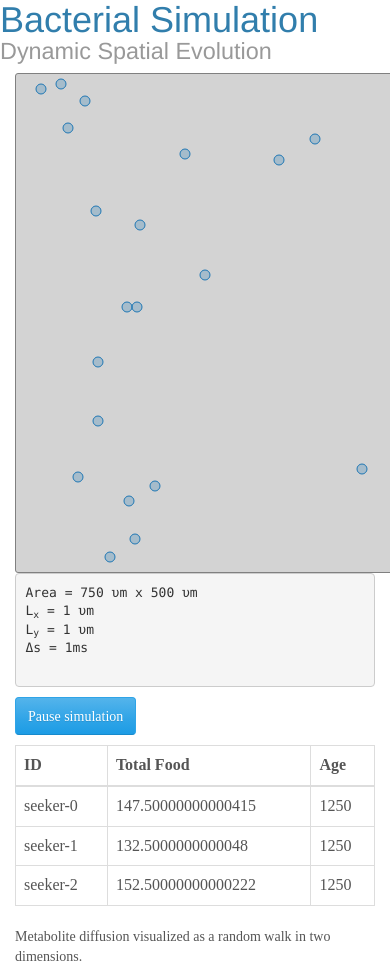
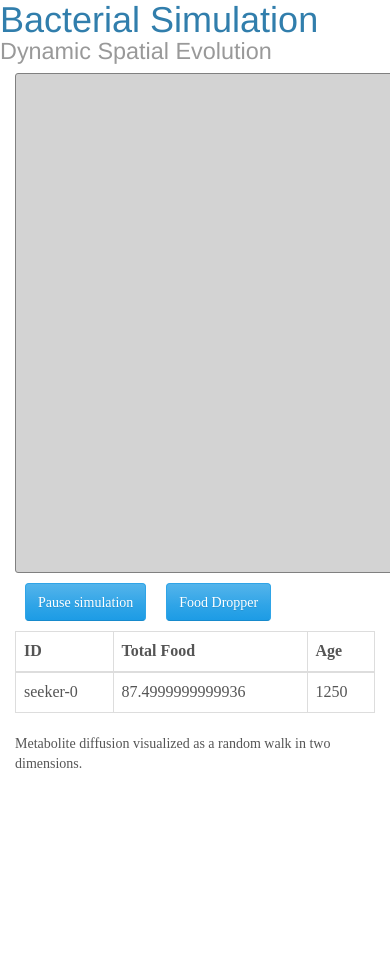
Before and after one commit to mobiusklein/Dynamic-Spatial-Evolution, a plain HTML site: page index.html in a window 390 px wide. Shown: the top 966 px of the page. After the commit the page ends 844 px from the top, so only its background shows below. Drawn offline with Linux system fonts and the light colour scheme.

Commit message:
Refactoring

```diff
--- a/index.html
+++ b/index.html
@@ -66,13 +66,8 @@
         rows.exit().remove()
     }
 
-    function resetSimulation(){
-        $("#simulation-container").html('')
-        main("#simulation-container", 50, 3, 5)
-    }
-
     $(function() {
-        main("#simulation-container", 50, 3, 5)
+        main("#simulation-container", 0, 1, 0)
         var running = true
         $('#toggle-running-btn').click(function() {
             var handle = $(this)
@@ -104,13 +99,10 @@
         <div class='col-md-8' id="simulation-container">
         </div>
         <div class='col-md-4' id='control-container'>
-            <pre>
-Area = 750 &upsilon;m x 500 &upsilon;m
-L<sub>x</sub> = 1 &upsilon;m
-L<sub>y</sub> = 1 &upsilon;m
-&Delta;s = 1ms
-            </pre>
-            <button id="toggle-running-btn" class='btn btn-primary' data-running=true style='margin-bottom: 10px;'>Pause simulation</button>
+            <div class='clearfix'>
+                <button id="toggle-running-btn" class='btn btn-primary btn' data-running=true style='margin: 10px; float:left;'>Pause simulation</button>
+                <button id="toggle-food-button" class='btn btn-primary' style='margin: 10px; float:left;'>Food Dropper</button>
+            </div>
             <table class='table table-bordered'>
                 <thead>
                     <tr>
--- a/js/main.js
+++ b/js/main.js
@@ -15,17 +15,32 @@ function clickSeekerHandler(d, i, j){
     d.selected = true
 }
 
+
+function setSimulationClickHandler(func){
+    svg.on('click', null)
+    svg.on('click', func)
+}
+
+function clickAddNutrientHandler(){
+    var pos = d3.mouse(this)
+    d3.range(500).map(function(i){arena._addWalker({type: "glucose", size: 1, x: pos[0], y:pos[1], stepSize: 10})})
+}
+
+function clickGetPositionHandler(){
+    console.log(d3.mouse(this))
+}
+
+svg = {}
+walkerNodes = [];
+seekerNodes = [];
+
+
 function main(container, numWalkers, numSeekers, numPeriodicFood) {
     svg = d3.select(container).append("svg").attr('width', arena.maxX).attr('height', arena.maxY)
-
-    /* Externalize To the Window */
-    d3.range(numWalkers).map(function(i){arena.addWalker({type: "glucose"})})
-    window.walkerNodes = svg.selectAll(".walker").data(arena.walkers)
-
-    d3.range(numPeriodicFood).map(function(i){arena.addPeriodicWalker({type: "glucose", frequency: 500})})
-
-    d3.range(numSeekers).map(function(i){arena.addSeeker({type: "E-coli"})})
-    window.seekerNodes = svg.selectAll(".seeker").data(arena.actors)
+    svg.on('click', clickAddNutrientHandler)
+    d3.range(numWalkers).map(function(i){arena._addWalker({type: "glucose", size: 1, stepSize: 10 })})
+    d3.range(numPeriodicFood).map(function(i){arena.addPeriodicWalker({type: "glucose", size: 1, frequency: 100, stepSize: 10})})
+    d3.range(numSeekers).map(function(i){arena._addSeeker({type: "E-coli"})})
 
     function tick(d){
         /* Run the model forward one time step */
--- a/js/model.js
+++ b/js/model.js
@@ -1,3 +1,10 @@
+// require Node modules for offline use
+try{
+
+} catch(err) {
+
+}
+
 /* ===============================================
     Arena
     Defines an object which describes an area which actors
@@ -10,6 +17,8 @@ function Arena(argObj){
     this.maxY = argObj.maxY;
 
     this.ticker = 0
+
+    this.creationQueue = []
 
     this.actors = []
     this.walkers = []
@@ -35,6 +44,11 @@ Arena.prototype.setPosition = function(obj){
 }
 
 Arena.prototype.addWalker = function(opts){
+    var self = this
+    this.creationQueue.push(function(){self._addWalker(opts)})
+}
+
+Arena.prototype._addWalker = function(opts){
     opts = opts === undefined ? {} : opts;
     opts = this.randomPositionWithin(opts)
     var walker = new Walker(opts)
@@ -44,6 +58,11 @@ Arena.prototype.addWalker = function(opts){
 }
 
 Arena.prototype.addSeeker = function(opts){
+    var self = this
+    this.creationQueue.push(function(){self.addSeeker(opts)})
+}
+
+Arena.prototype._addSeeker = function(opts){
     opts = opts === undefined ? {} : opts;
     opts = this.randomPositionWithin(opts)
     var seeker = new Seeker(opts)
@@ -52,22 +71,22 @@ Arena.prototype.addSeeker = function(opts){
 
 }
 
-Arena.prototype.randomPositionWithin = function(opts){
-    opts = opts === undefined ? {} : opts
-    opts.x = opts.x||Math.floor(Math.random() * this.maxX)
-    opts.y = opts.y||Math.floor(Math.random() * this.maxY)
-    return opts
-}
-
 Arena.prototype.addPeriodicWalker = function(opts){
     //Get a position within to spawn from
     opts = this.randomPositionWithin(opts)
     //Set frequency in milliseconds
     opts.frequency = opts.frequency||20;
-    var f = function(){self.addWalker(opts)}
+    var f = function(){self._addWalker(opts)}
     f.frequency = opts.frequency
     var self = this
     this.periodics.push(f)
+}
+
+Arena.prototype.randomPositionWithin = function(opts){
+    opts = opts === undefined ? {} : opts
+    opts.x = Math.floor(opts.x)||Math.floor(Math.random() * this.maxX)
+    opts.y = Math.floor(opts.y)||Math.floor(Math.random() * this.maxY)
+    return opts
 }
 
 Arena.prototype.tick = function(){
@@ -78,11 +97,6 @@ Arena.prototype.tick = function(){
     this.positions = {}
     var deceased = {}
     var self = this;
-    this.periodics.forEach(function(func,i){
-        if(self.ticker % func.frequency === 0){
-            func()
-        }
-    })
     this.walkers.forEach(function(obj, i){
         obj.step(self)
         arena.setPosition(obj)
@@ -114,6 +128,15 @@ Arena.prototype.tick = function(){
         }
     })
     this.actors = survivors
+    this.periodics.forEach(function(func,i){
+        if(self.ticker % func.frequency === 0){
+            func()
+        }
+    })
+    while(this.creationQueue.length > 0){
+        var f = this.creationQueue.shift()
+        //f()
+    }
 }
 
 /* ===============================================
@@ -338,7 +361,7 @@ Seeker.prototype.sense = function(arenaObj){
             }
         }
     }
-
+    if(beingsSensed.length > 1){ console.log(beingsSensed) }
     return beingsSensed
 }
 
@@ -349,8 +372,8 @@ Seeker.prototype.death = function(boundsObj){
 
 //STUB
 Seeker.prototype.replicate = function(boundsObj){
-    boundsObj.addSeeker(this)
-    boundsObj.addSeeker(this)
+    boundsObj._addSeeker(this)
+    boundsObj._addSeeker(this)
 }
 
 /*
```
